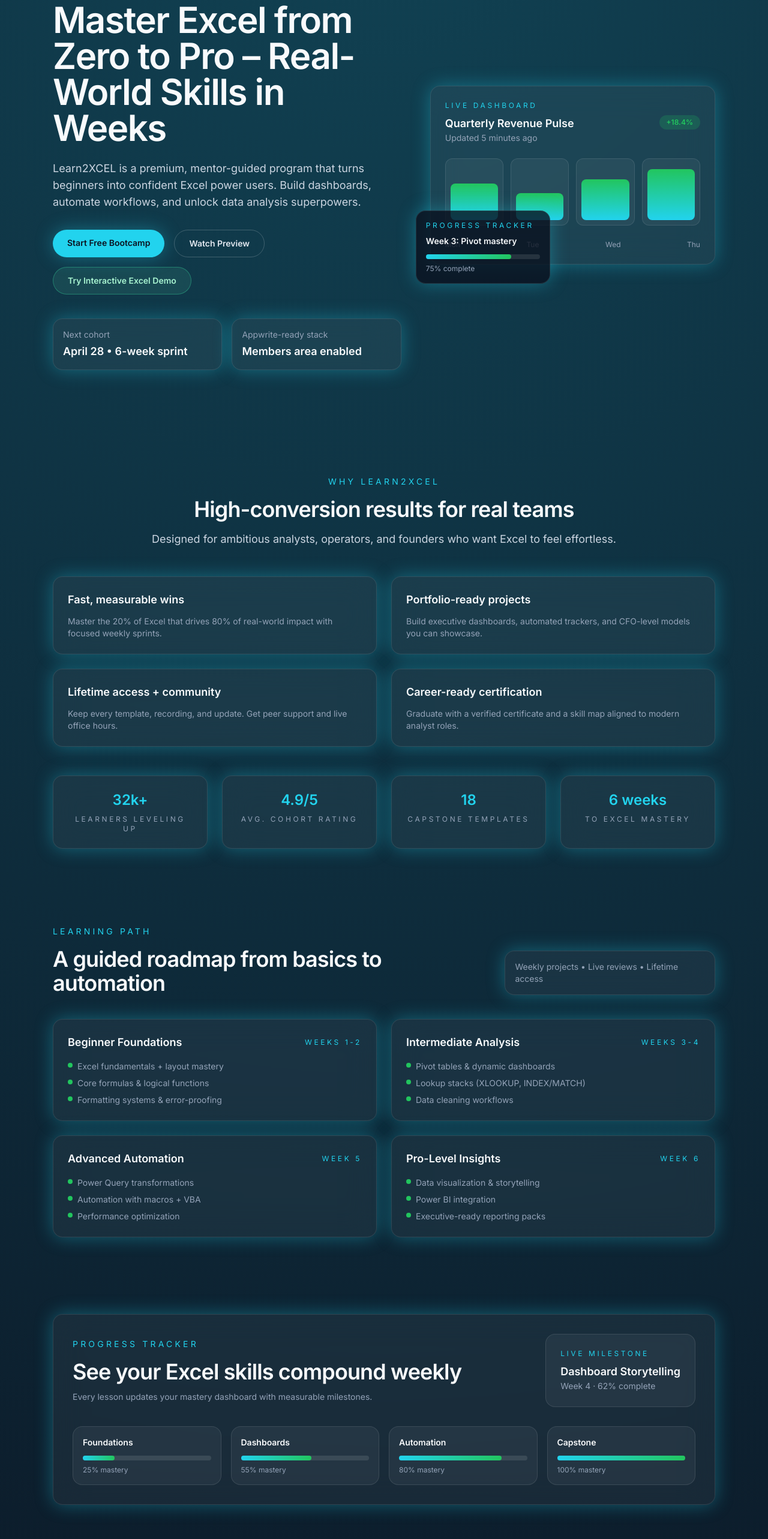
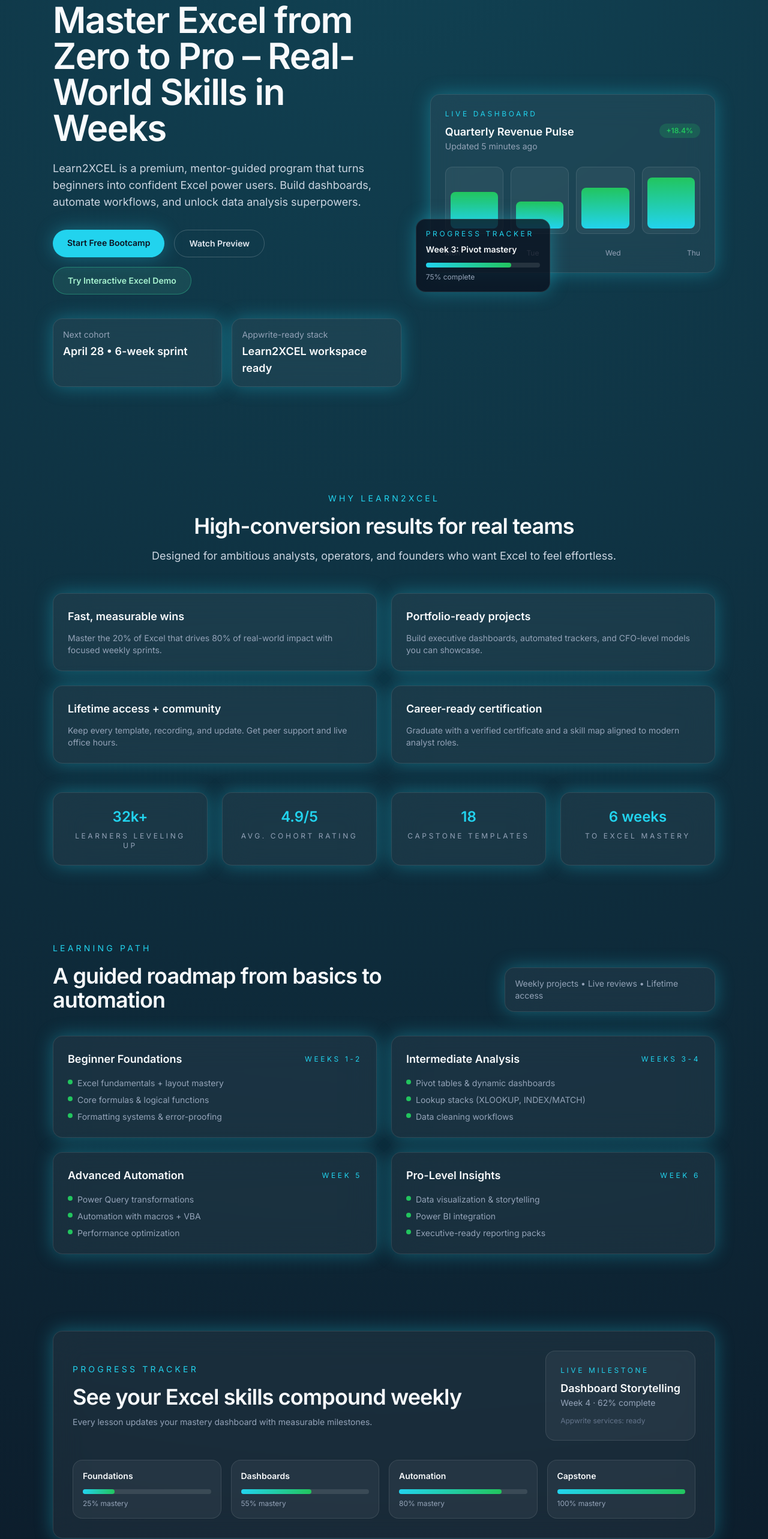
Before and after one commit to 004EK004/learn2xcel, a React (Vite) app: page / in a window 1280 px wide. Shown: the part 234-2800 px from the top of the page at 60% size. Built offline with nearby package versions, Linux system fonts and the light colour scheme; no server answers.

Commit message:
chore: surface Appwrite config details
Agent-Logs-Url: https://github.com/004EK004/learn2xcel/sessions/5632ea16-12a4-4d1d-a8ea-b84d9e9e7219

Co-authored-by: 004EK004 <97364755+004EK004@users.noreply.github.com>

```diff
--- a/src/App.jsx
+++ b/src/App.jsx
@@ -1,5 +1,10 @@
 import { useEffect, useState } from "react";
-import appwriteClient from "./lib/appwrite";
+import appwriteClient, {
+  account,
+  avatars,
+  databases,
+  storage,
+} from "./lib/appwrite";
 
 const navLinks = [
   { label: "Why Learn2XCEL", href: "#why" },
@@ -223,6 +228,11 @@ function App() {
   });
   const [menuOpen, setMenuOpen] = useState(false);
   const appwriteConfigured = Boolean(import.meta.env.VITE_APPWRITE_PROJECT_ID);
+  const appwriteProjectName =
+    import.meta.env.VITE_APPWRITE_PROJECT_NAME || "Learn2XCEL";
+  const appwriteServicesReady = Boolean(
+    appwriteClient && account && databases && storage && avatars
+  );
 
   useEffect(() => {
     const root = document.documentElement;
@@ -365,7 +375,9 @@ function App() {
                   <div className="glass-card p-4">
                     <p className="text-sm text-slate-400">Appwrite-ready stack</p>
                     <p className="mt-1 text-lg font-semibold">
-                      {appwriteConfigured ? "Members area enabled" : "Connect Appwrite"}
+                      {appwriteConfigured
+                        ? `${appwriteProjectName} workspace ready`
+                        : "Connect Appwrite"}
                     </p>
                   </div>
                 </div>
@@ -496,6 +508,9 @@ function App() {
                   </p>
                   <p className="mt-2 text-lg font-semibold">Dashboard Storytelling</p>
                   <p className="text-sm text-slate-400">Week 4 · 62% complete</p>
+                  <p className="mt-3 text-xs text-slate-500">
+                    Appwrite services: {appwriteServicesReady ? "ready" : "pending"}
+                  </p>
                 </div>
               </div>
               <div className="mt-8 grid gap-4 md:grid-cols-4">
```
